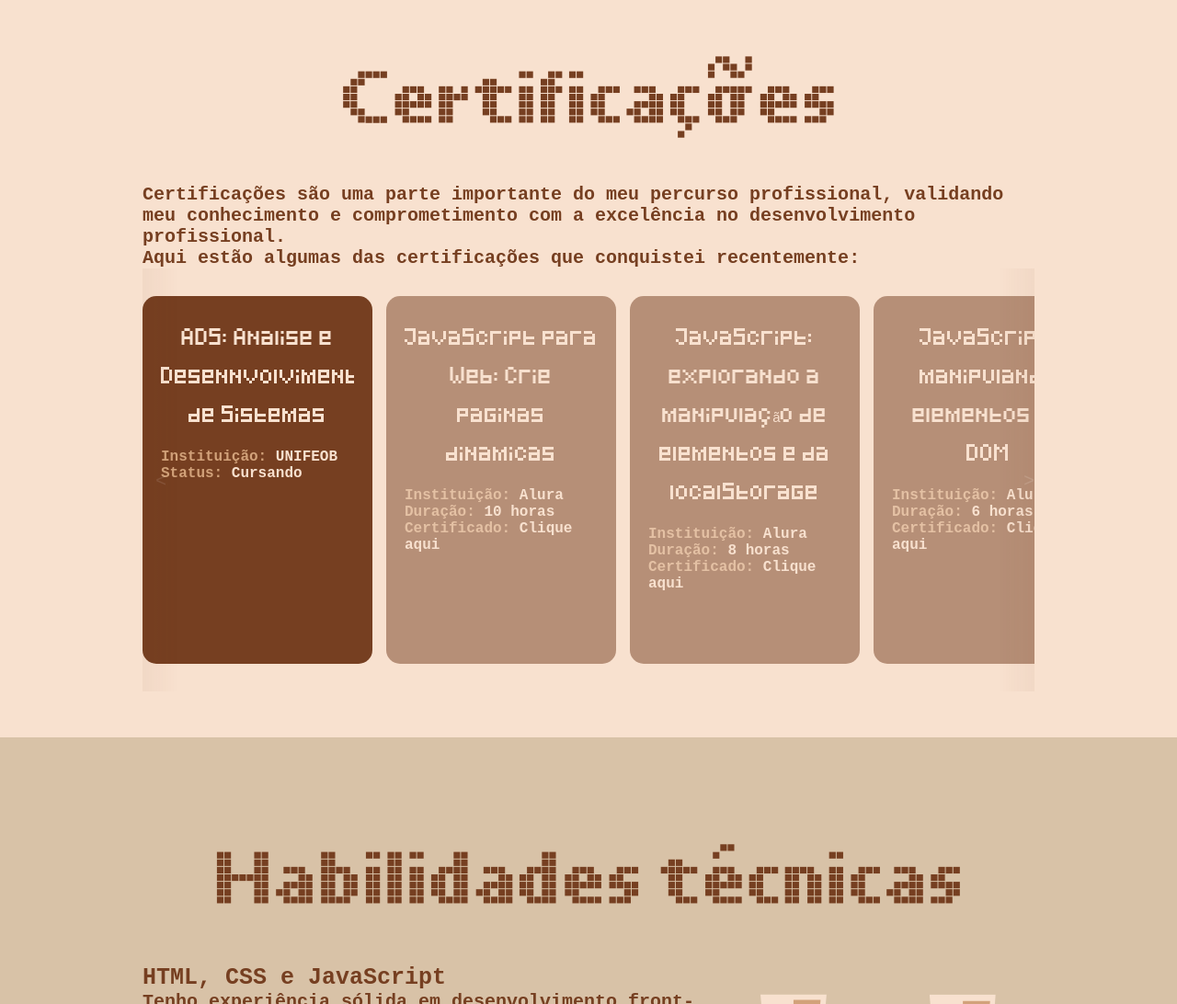
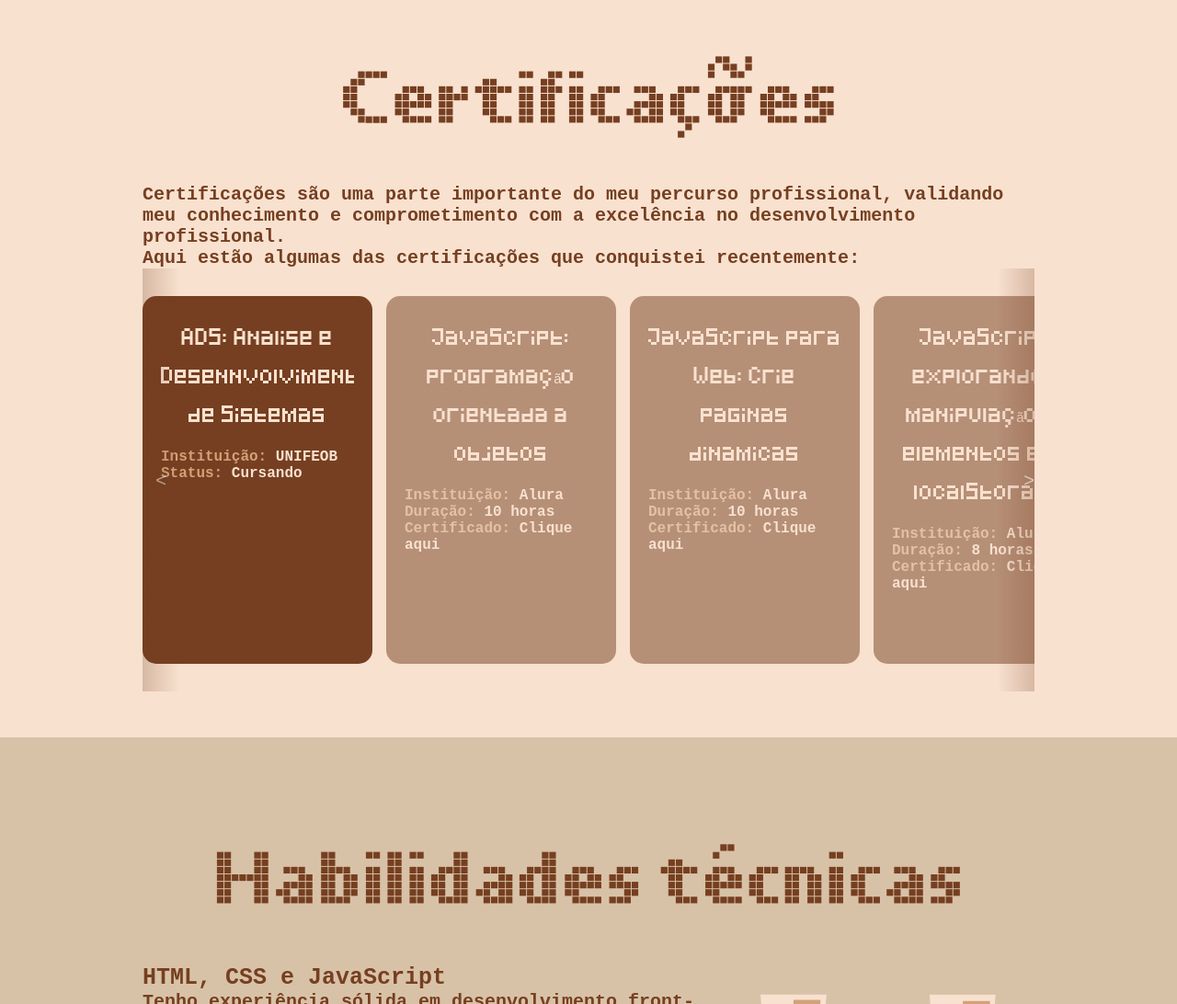
Before and after one commit to qwer-julia/Portifolio, a plain HTML site: page index.html in a window 1280 px wide. Shown: the part 1763-2855 px from the top of the page at 92% size. Drawn offline with Linux system fonts and the light colour scheme.

Commit message:
add certificado js POO

```diff
--- a/index.html
+++ b/index.html
@@ -118,6 +118,22 @@
                                 </p>
                                 <p>
                                     Status: <span class="info_certificado"> Cursando </span>
+                                </p>
+                            </div>
+                            <div class="certificado item ">
+                                <p class="titulo">
+                                    JavaScript: programação orientada a objetos
+                                </p>
+                                <p>
+                                    Instituição: <span class="info_certificado"> Alura </span>
+                                </p>
+                                <p>
+                                    Duração: <span class="info_certificado"> 10 horas </span>
+                                </p>
+                                <p>
+                                    Certificado: <a target="_blank"
+                                        href="https://cursos.alura.com.br/certificate/a69dd088-f27e-4640-a7a2-31f0d6166780?lang=pt_BR"
+                                        class="info_certificado"> Clique aqui </a>
                                 </p>
                             </div>
                             <div class="certificado item ">
--- a/styles.css
+++ b/styles.css
@@ -135,7 +135,7 @@
     color: #fff;
     transition: all 600ms ease-in-out;
     background: linear-gradient(to left, transparent 0%, #763F21 200%);
-    opacity: 0.1;
+    opacity: 0.5;
     cursor: pointer;
     border: none;
   }
```
